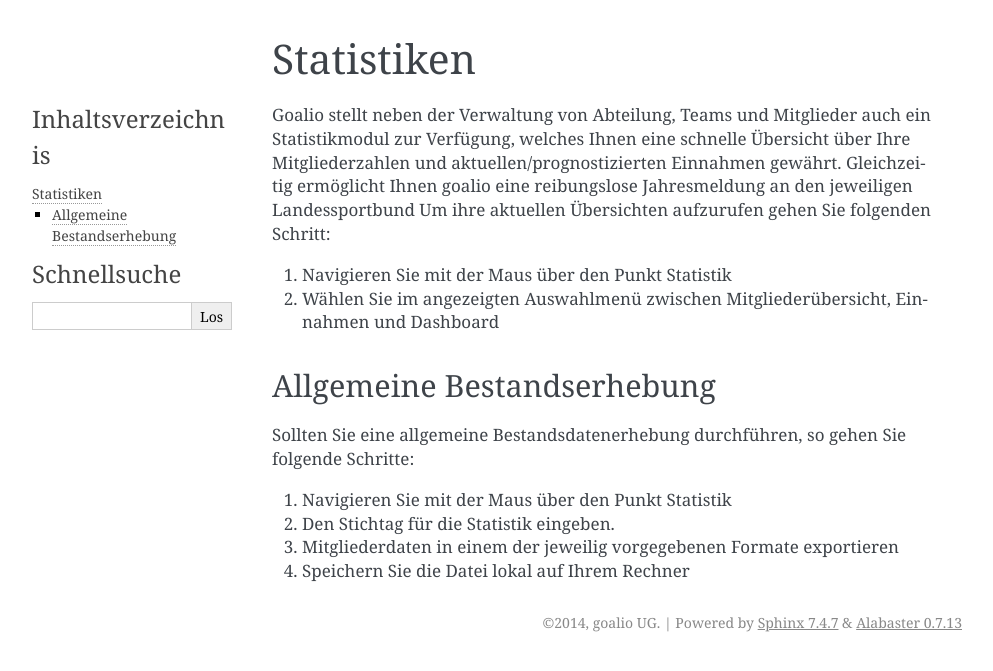
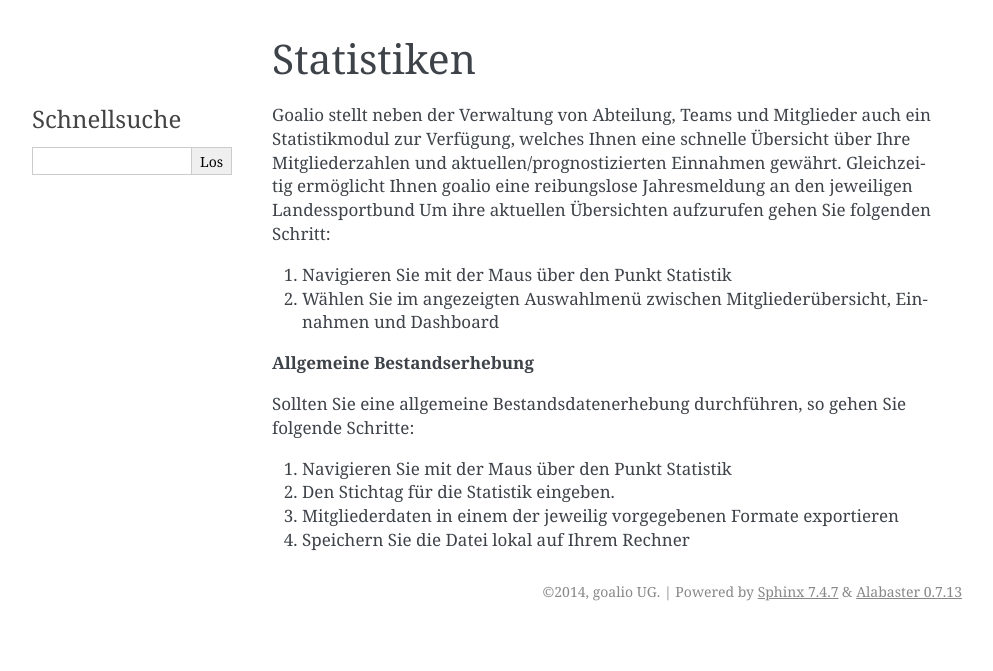
Before and after one commit to goalio/docs, a Sphinx documentation site: the page built from docs/module/statistiken/index.rst, in a window 1280 px wide. Shown: the top 671 px of the page, without its empty margins (148-1141 px from the left). Built offline with Sphinx 7.4.7, drawn with Linux system fonts in a browser that asks for light colours; formulas are drawn with MathJax 3; pages that are not in the unit, such as notebooks, are missing from menus.

Commit message:
Update index.rst

```diff
--- a/docs/module/statistiken/index.rst
+++ b/docs/module/statistiken/index.rst
@@ -6,8 +6,7 @@ Um ihre aktuellen Übersichten aufzurufen gehen Sie folgenden Schritt:
 1. Navigieren Sie mit der Maus über den Punkt Statistik
 2. Wählen Sie im angezeigten Auswahlmenü zwischen Mitgliederübersicht, Einnahmen und  Dashboard
 
-Allgemeine Bestandserhebung
-"""""""""""""""""""""""""""
+**Allgemeine Bestandserhebung**
 
 Sollten Sie eine allgemeine Bestandsdatenerhebung durchführen, so gehen Sie folgende Schritte:
 
```
